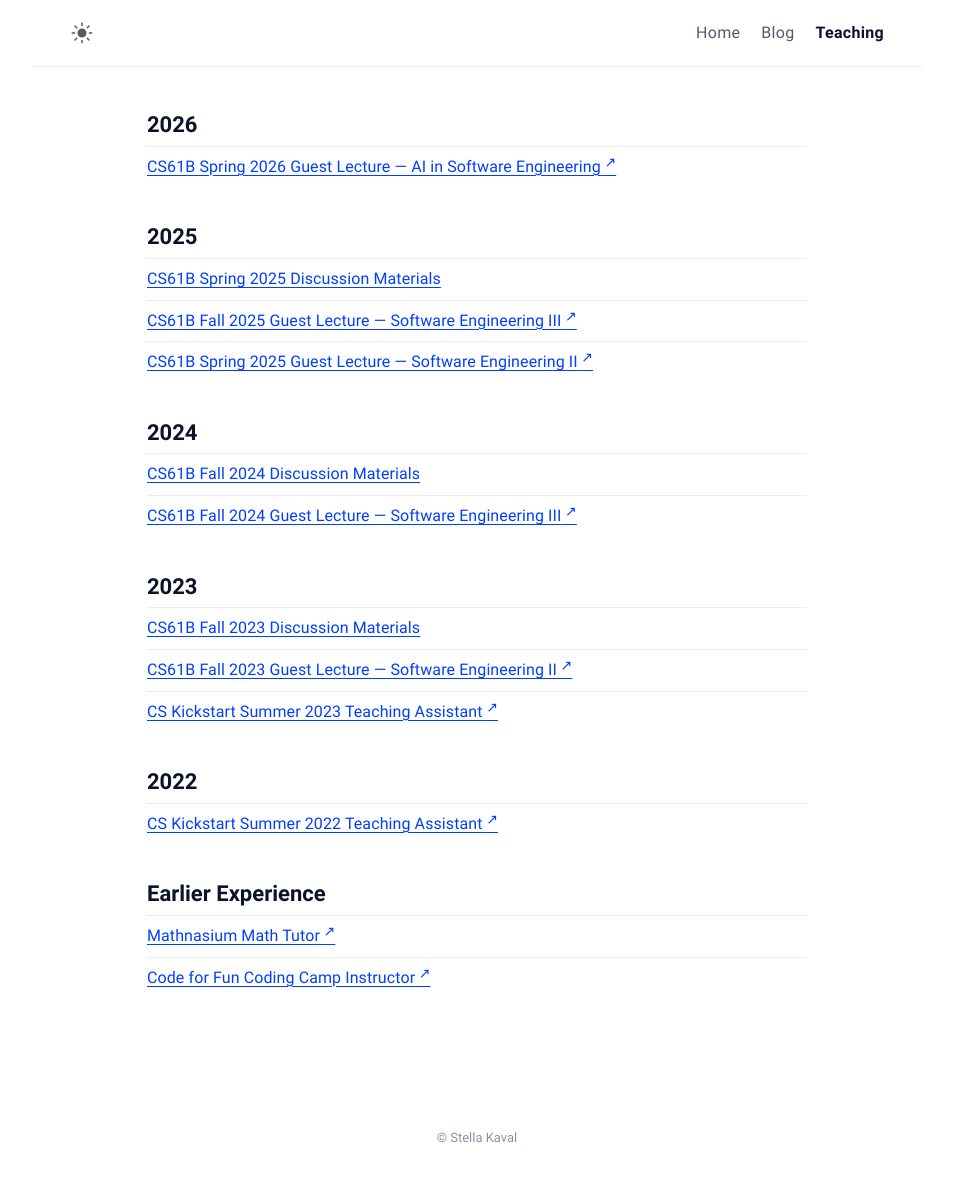
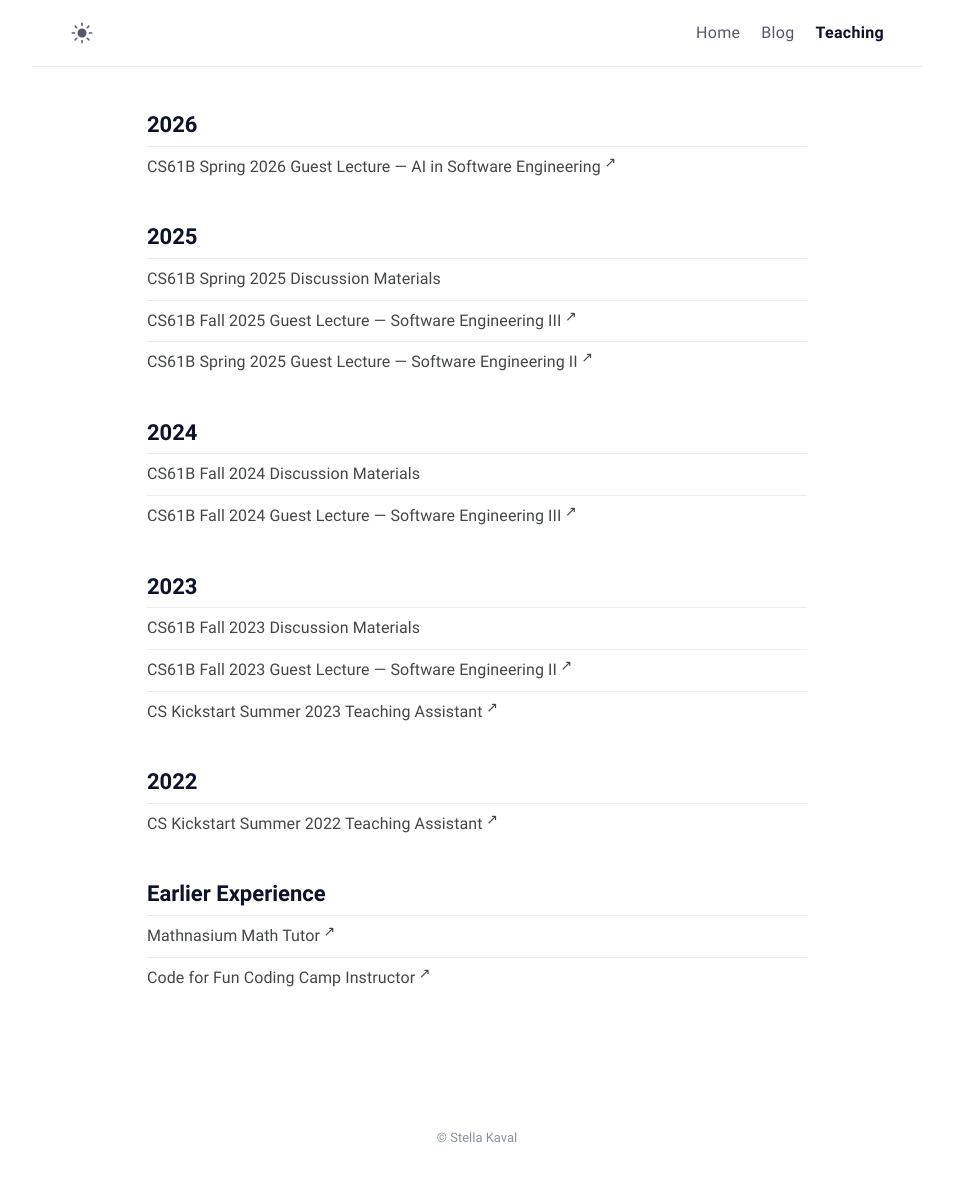
Before and after one commit to stellakaval/stellakaval.github.io, a Jekyll site: the page built from teaching.md, in a window 1280 px wide. Shown: the whole page, without its empty margins (163-1116 px from the left). Built offline with Jekyll 4.4.1, drawn with Linux system fonts in a browser that asks for light colours.

Commit message:
Simplify teaching link styling

```diff
--- a/_layouts/page.html
+++ b/_layouts/page.html
@@ -30,7 +30,7 @@ layout: compress
 
   {% include navbar.html %}
   <div class="wrapper">
-    <main class="page-content {% if page.permalink == '/teaching/' %}teaching-page{% endif %}" aria-label="Content">
+    <main class="page-content" aria-label="Content">
       {% include anchor_headings.html html=content anchorClass="anchor-head" beforeHeading=true h_min=4 h_max=4 %}
     </main>
     {% include footer.html %}
--- a/_sass/klise/_layout.scss
+++ b/_sass/klise/_layout.scss
@@ -264,19 +264,6 @@
   }
 }
 
-// Teaching archive links
-.teaching-page .post-item-title a {
-  color: $text-link-blue;
-  text-decoration: underline;
-  text-decoration-thickness: 1px;
-  text-underline-offset: 3px;
-
-  &:hover,
-  &:focus {
-    color: $text-link-blue-active;
-  }
-}
-
 // Footer
 .footer {
   margin-top: 8em;
```
